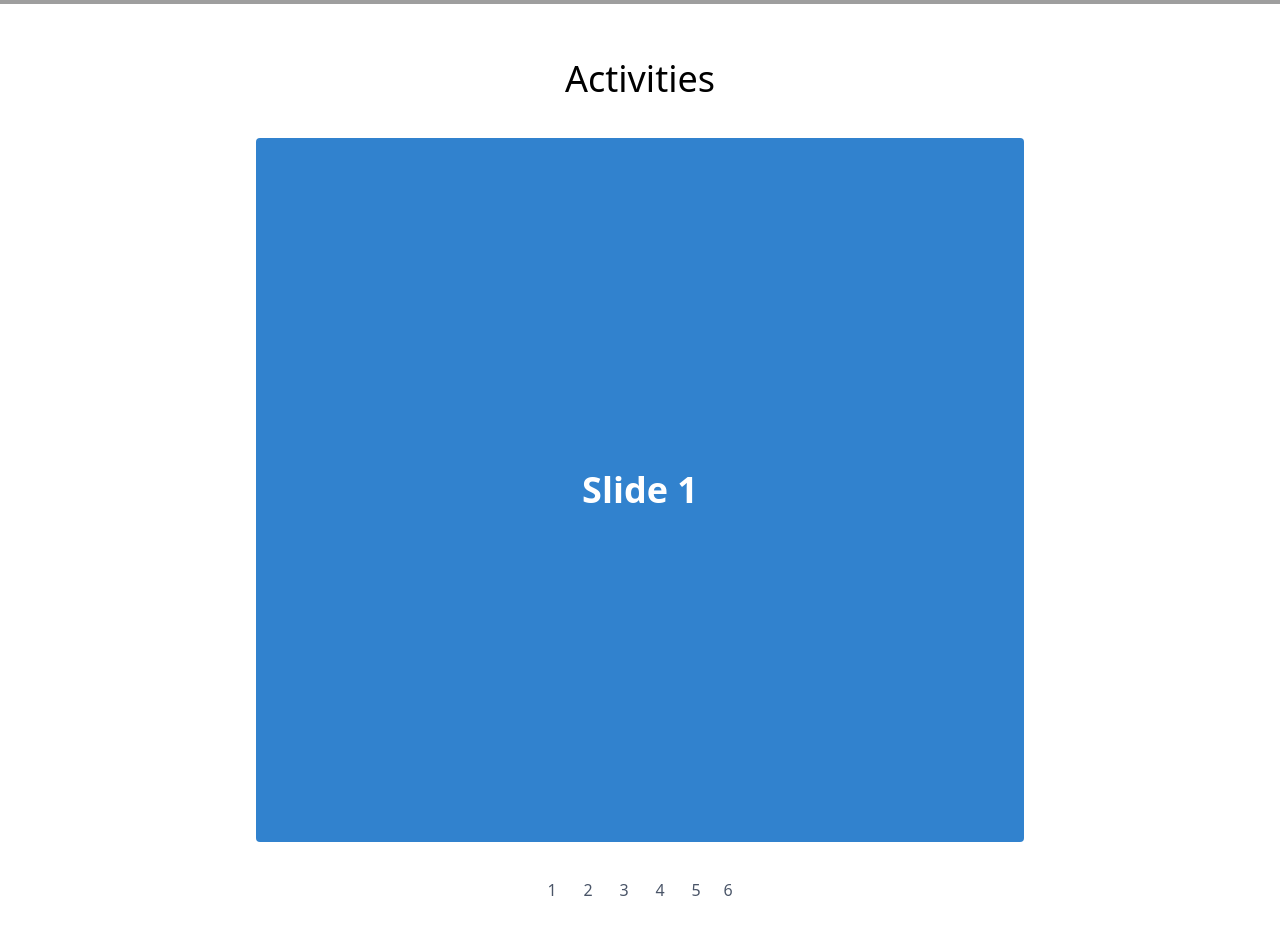
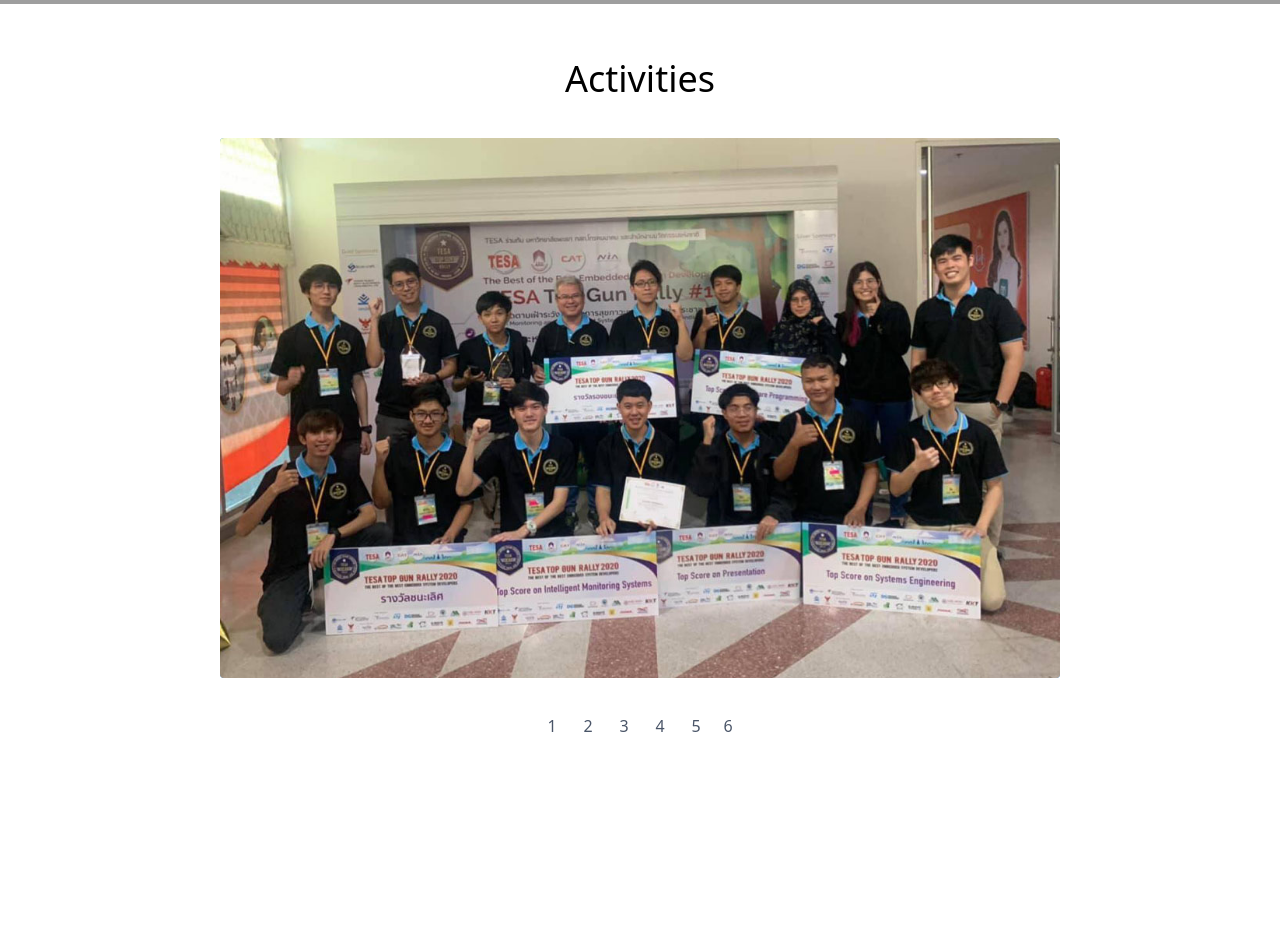
Before and after one commit to dnjooiopa/esl-official-website, a Vue app: page / in a window 1280 px wide. Shown: the part 700-1634 px from the top of the page. After the commit the page ends 1474 px from the top, so only its background shows below. Built offline with nearby package versions, Linux system fonts and the light colour scheme; grey boxes are pictures that could not be loaded.

Commit message:
make image responsive for 3 screen size

```diff
--- a/src/components/Slider.vue
+++ b/src/components/Slider.vue
@@ -1,14 +1,24 @@
 <template>
   <div class="flex flex-col items-center my-8">
-    <div class="max-w-xs sm:max-w-screen-sm md:max-w-screen-md md:mx-8 bg-white rounded overflow-x-hidden flex snap-x h-custom">
+    <div class="img-container bg-white rounded overflow-x-hidden flex snap-x">
       <div
-        class="snap-start w-full h-full flex items-center justify-center text-white text-4xl font-bold flex-shrink-0 bg-blue-600"
+        class="snap-start w-full h-full flex items-center justify-center text-white text-4xl font-bold flex-shrink-0 bg-blue-600 relative"
         id="slide-1"
-      >Slide 1</div>
+      >
+        <img
+          src="../assets/images/topgun-2020.jpg"
+          class="h-full w-full object-cover absolute inset-0 z-10"
+        />
+      </div>
       <div
-        class="snap-start w-full h-full flex items-center justify-center text-white text-4xl font-bold flex-shrink-0 bg-green-600"
+        class="snap-start w-full h-full flex items-center justify-center text-white text-4xl font-bold flex-shrink-0 bg-green-600 relative"
         id="slide-2"
-      >Slide 2</div>
+      >
+        <img
+          src="../assets/images/silicon-craft.jpg"
+          class="h-full w-full object-cover object-bottom absolute inset-0 z-10"
+        />
+      </div>
       <div
         class="snap-start w-full h-full flex items-center justify-center text-white text-4xl font-bold flex-shrink-0 bg-red-600"
         id="slide-3"
@@ -80,14 +90,22 @@ export default {
   scroll-snap-align: start;
 }
 
-.h-custom {
-  height: 24rem;
+.img-container {
+  width: 300px;
+  height: 225px;
 }
 
-@media (min-width: 1024px) {
-  .h-custom {
-    height: 44rem;
+@media (min-width: 768px) {
+  .img-container {
+    width: 720px;
+    height: 540px;
+  }
+
+  @media (min-width: 1200px) {
+    .img-container {
+      width: 840px;
+      height: 540px;
+    }
   }
 }
-
 </style>
```
